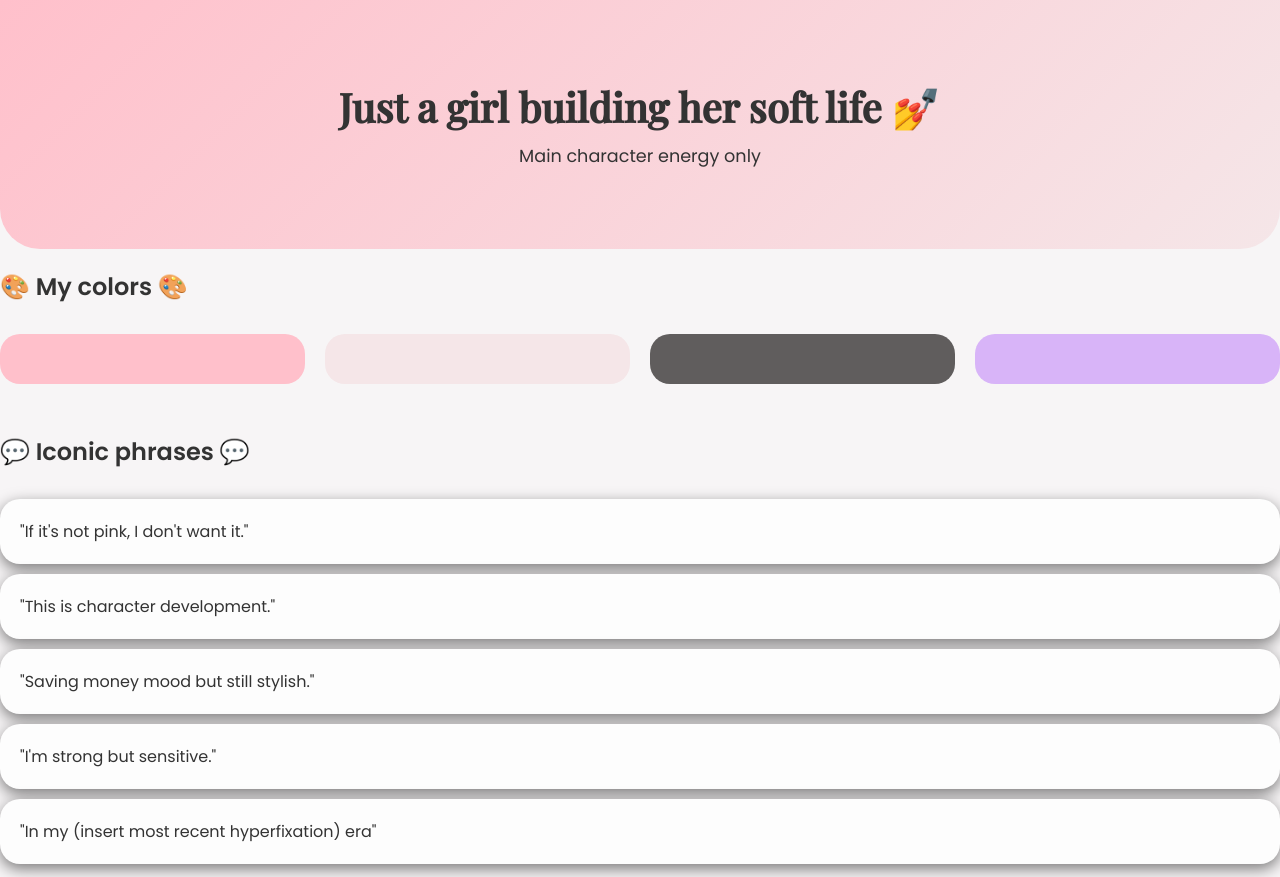
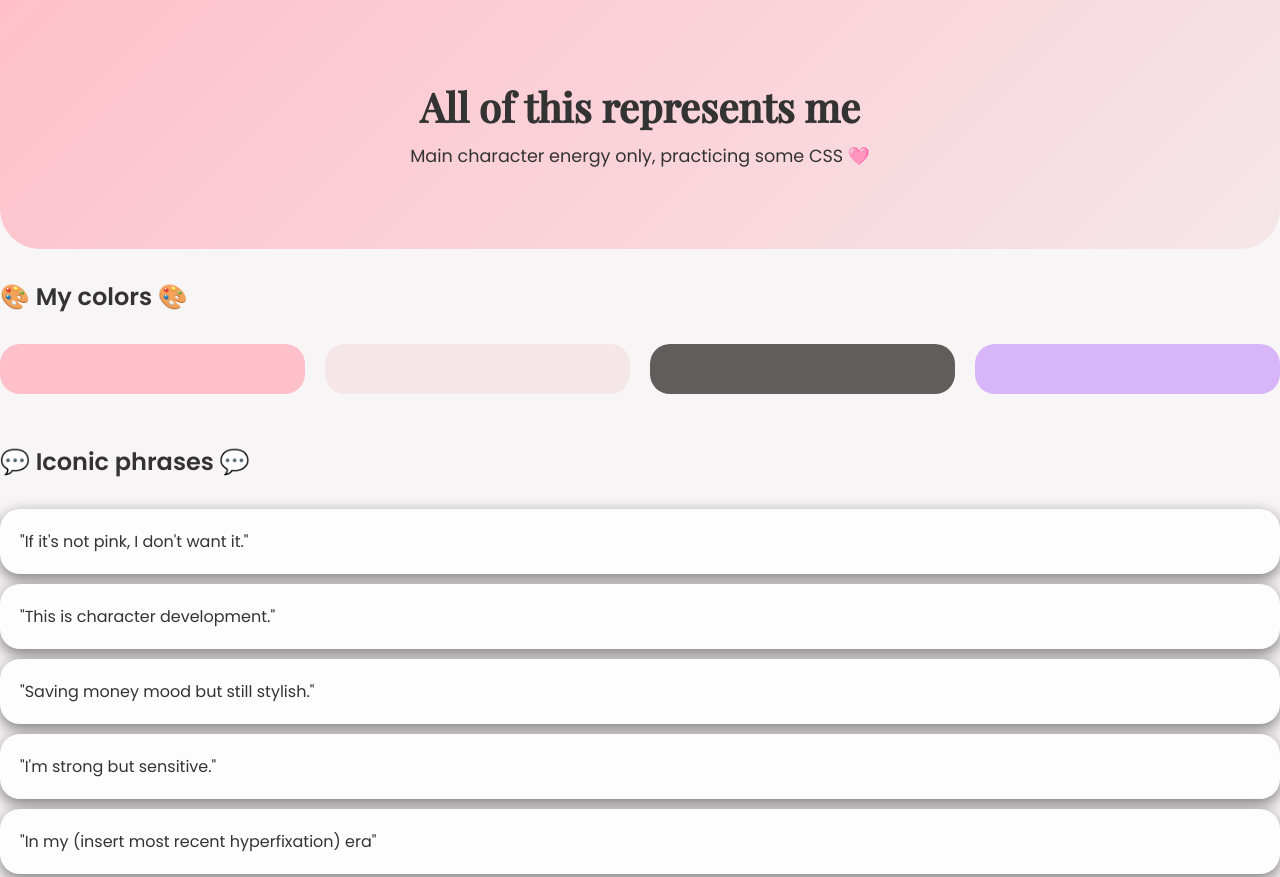
Before and after one commit to micaarias/moodboard-project, a plain HTML site: page index.html in a window 1280 px wide. Shown: the top 877 px of the page. Drawn offline with nearby package versions, Linux system fonts and the light colour scheme.

Commit message:
Cambio de titulo y texto en el hero

```diff
--- a/index.html
+++ b/index.html
@@ -11,8 +11,8 @@
     </head>
     <body>
         <header class="hero">
-            <h1>Just a girl building her soft life 💅</h1>
-            <p>Main character energy only</p>
+            <h1>All of this represents me</h1>
+            <p>Main character energy only, practicing some CSS 🩷</p>
         </header>
 
         <section class="palette">
--- a/styles.css
+++ b/styles.css
@@ -50,7 +50,7 @@ body {
         h2 {
 
             margin-bottom: 30px;
-            margin-top: 20px;
+            margin-top: 30px;
             font-weight: 600;
         }
 
```
